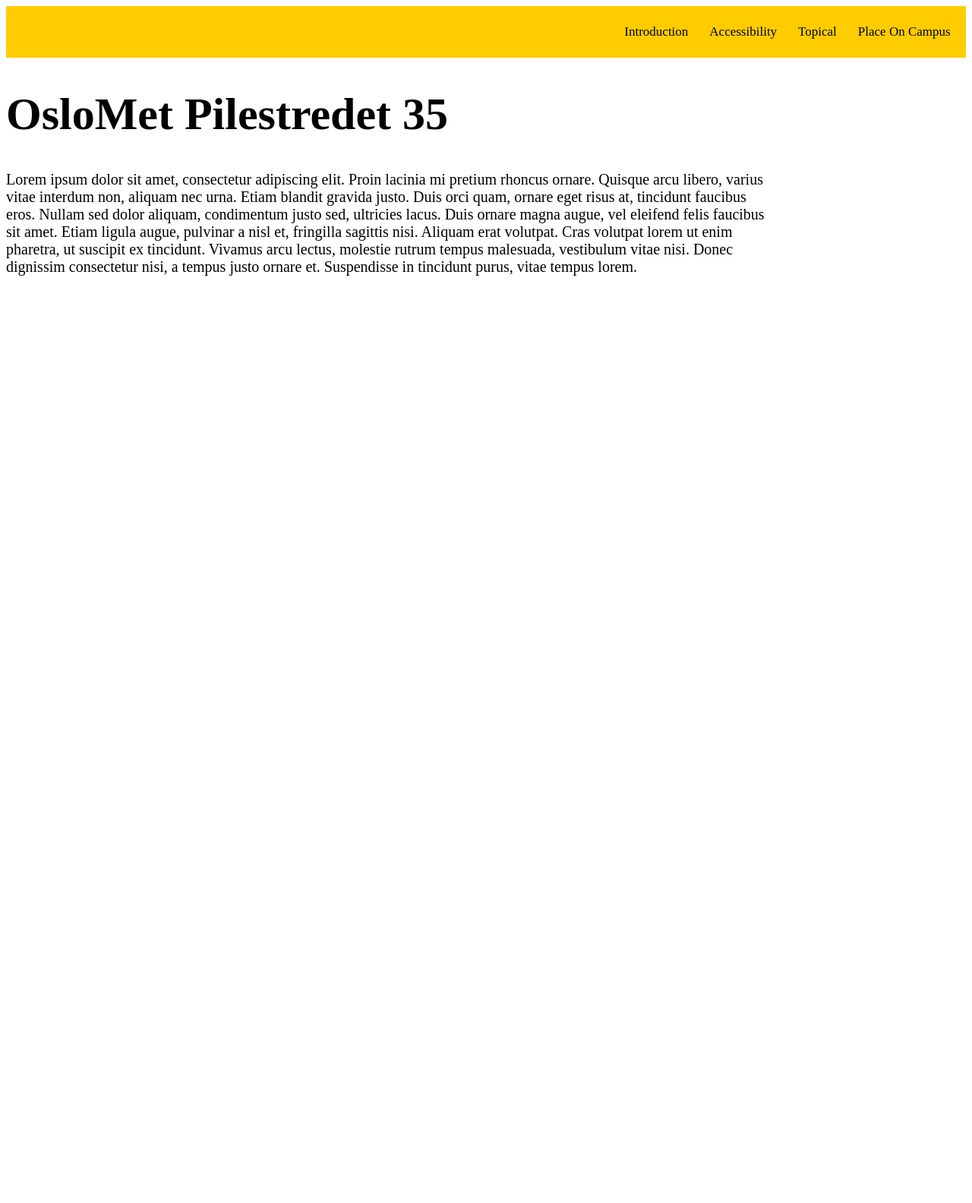
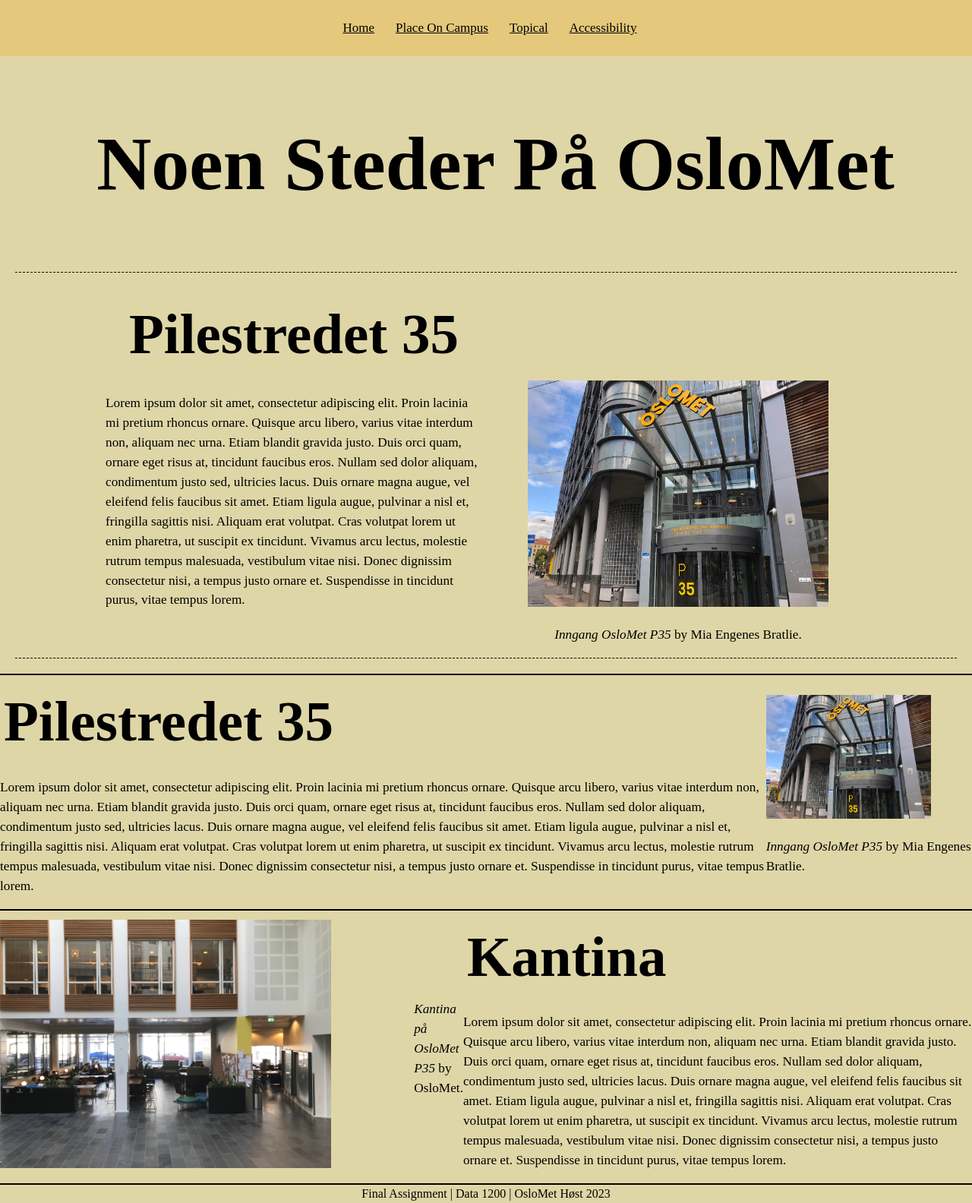
Before and after one commit to JakobOslomet/Eksamen, a plain HTML site: page PlaceOnCampus.html in a window 1280 px wide. Shown: the whole page at 76% size. Before the commit the page ends 800 px from the top, so only its background shows below. Drawn offline with Linux system fonts and the light colour scheme.

Commit message:
litt endringer

```diff
--- a/PlaceOnCampus.html
+++ b/PlaceOnCampus.html
@@ -1,31 +1,30 @@
 <!DOCTYPE html>
-<html>
+<html lang="en">
   <head>
     <title>Place On Campus</title>
-    <link rel="stylesheet" href="stylesheet.css">
-    <style>
-        h1{
-            font-family: 'Times New Roman', Times, serif;
-            font-size: 60px;
-        }
-        p{
-            font-family: 'Times New Roman', Times, serif;
-            font-size: 20px;
-            word-wrap: break-word;
-            width: 1000px;
-        }
-    </style>
+    <link rel="stylesheet" href="stylesheetPlaceOnCampus.css">
+    <meta name="viewport" content="width=device-width, initial-scale=1">
   </head>
   <body>
-    <div id="meny-bar-farge">
-        <div class="topnav">
+    <header>
+      <!-- TODO
+      samme menybar som på de andre sidene
+      -->
+      <nav class="topnav">
+        <a href="Introduction.html">Home</a>
         <a class="active" href="PlaceOnCampus.html">Place On Campus</a>
         <a href="Topical.html">Topical</a>
         <a href="Accessibility.html">Accessibility</a>
-            <a href="Introduction.html">Introduction</a>
+      </nav>
+    </header>
+    <div class="poc-row-container">
+      <h1>Noen Steder På OsloMet</h1>
     </div>
-    </div>
-    <h1>OsloMet Pilestredet 35</h1>
+    <div class="poc-row-container">
+      <div class="poc-row-grid2">
+        <div><h2>Pilestredet 35</h2></div>
+        <div></div>
+        <div class="text-left">
             <p>
               Lorem ipsum dolor sit amet, consectetur adipiscing elit. Proin lacinia mi pretium rhoncus ornare.
               Quisque arcu libero, varius vitae interdum non, aliquam nec urna. Etiam blandit gravida justo.
@@ -35,6 +34,56 @@
               ut suscipit ex tincidunt. Vivamus arcu lectus, molestie rutrum tempus malesuada, vestibulum vitae nisi.
               Donec dignissim consectetur nisi, a tempus justo ornare et. Suspendisse in tincidunt purus, vitae tempus lorem.
             </p>
+        </div>
+        <div>
+          <img src="bilder/oslomet_p35.jpeg" alt="OsloMet P35 inngang">
+          <p><cite>Inngang OsloMet P35</cite> by Mia Engenes Bratlie.</p>
+        </div>
+      </div>
+    </div>
 
+    <hr>
+    <div class="flex-container">
+      <div class="text fc-left">
+        <h2>Pilestredet 35</h2>
+          <p>
+            Lorem ipsum dolor sit amet, consectetur adipiscing elit. Proin lacinia mi pretium rhoncus ornare.
+            Quisque arcu libero, varius vitae interdum non, aliquam nec urna. Etiam blandit gravida justo.
+            Duis orci quam, ornare eget risus at, tincidunt faucibus eros. Nullam sed dolor aliquam, condimentum justo sed,
+            ultricies lacus. Duis ornare magna augue, vel eleifend felis faucibus sit amet. Etiam ligula augue,
+            pulvinar a nisl et, fringilla sagittis nisi. Aliquam erat volutpat. Cras volutpat lorem ut enim pharetra,
+            ut suscipit ex tincidunt. Vivamus arcu lectus, molestie rutrum tempus malesuada, vestibulum vitae nisi.
+            Donec dignissim consectetur nisi, a tempus justo ornare et. Suspendisse in tincidunt purus, vitae tempus lorem.
+          </p>
+      </div>
+      <div>
+        <img src="bilder/oslomet_p35.jpeg" alt="OsloMet P35 inngang">
+        <p><cite>Inngang OsloMet P35</cite> by Mia Engenes Bratlie.</p>
+      </div>
+    </div>
+    <hr>
+    <div class="flex-container">
+      <div>
+        <img src="bilder/KantineBilde1.jpeg" alt="Bilde av kantine">
+      </div>
+        <div class="bildetekst"><p><cite>Kantina på OsloMet P35</cite> by OsloMet.</p></div>
+
+      <div>
+        <h2>Kantina</h2>
+        <p>
+          Lorem ipsum dolor sit amet, consectetur adipiscing elit. Proin lacinia mi pretium rhoncus ornare.
+          Quisque arcu libero, varius vitae interdum non, aliquam nec urna. Etiam blandit gravida justo.
+          Duis orci quam, ornare eget risus at, tincidunt faucibus eros. Nullam sed dolor aliquam, condimentum justo sed,
+          ultricies lacus. Duis ornare magna augue, vel eleifend felis faucibus sit amet. Etiam ligula augue,
+          pulvinar a nisl et, fringilla sagittis nisi. Aliquam erat volutpat. Cras volutpat lorem ut enim pharetra,
+          ut suscipit ex tincidunt. Vivamus arcu lectus, molestie rutrum tempus malesuada, vestibulum vitae nisi.
+          Donec dignissim consectetur nisi, a tempus justo ornare et. Suspendisse in tincidunt purus, vitae tempus lorem.
+        </p>
+      </div>
+    </div>
+    <hr>
+    <footer>
+      Final Assignment | Data 1200 | OsloMet Høst 2023
+    </footer>
   </body>
 </html>
--- a/Stylesheet.css
+++ b/Stylesheet.css
@@ -1,8 +1,11 @@
 .topnav {
+    background-color: rgb(255, 204, 0);
     overflow: hidden;
     margin: auto;
-    width: 99%;
+    width: 100%;
     padding: 5px;
+    position: fixed;
+    top: 0;
   }
   .topnav a {
     float: right;
@@ -26,7 +29,4 @@
     float: left;
     background-color: transparent;
   }
-  #meny-bar-farge{
-    background-color: rgb(255, 204, 0);
-  }
   /*Inspirert fra W3Schools https://www.w3schools.com/howto/howto_js_topnav.asp*/
--- /dev/null
+++ b/stylesheetPlaceOnCampus.css
@@ -0,0 +1,146 @@
+/* Lager en funskjon som heter topnav som vil være fundamentet til menybaren min
+jeg setter bakgrunnsfarge som gul,
+width som 100% for at den strekker seg over hele skjermen,
+padding er 5px for mellomrom mellom knapper,
+positsionen er sticky som gjør at den er på toppen av skjermen til en hver tid og h1 ikke forsvinner under menybaren,
+top er 0 som gjør at den alltid er helt på toppen av skjermen,
+display er flex som lar meg bestemme hvor jeg vil at innholdet mitt skal være,
+justify-content gjør at innholdet blir plassert i midten. */
+header{
+    background-color: rgb(228, 200, 123);
+    position: sticky;
+    top: 0;
+    width: 100%;
+    padding: 5px;
+}
+.topnav {
+    display: flex;
+    justify-content: center;
+  }
+  /* topnav a lar meg definere de enkelte knappene og de arver verdiene til topnav.
+  color gjør at skriften er svart,
+  text-algin gjør at teksten er i midten av sitt omeråde,
+  padding definerer hvor mye "tomt" rom det er rundt skriften,
+  og font-size sier hvor stor skriften er.  */
+  .topnav a {
+    color: black;
+    text-align: center;
+    padding: 19px 14px;
+    font-size: 17px;
+  }
+  /* Når du holder musepeker over en knapp skifter den farge til en mørkere gul. */
+  .topnav a:hover {
+    background-color: rgb(184, 150, 15);
+  }
+  /*Inspirert fra W3Schools https://www.w3schools.com/howto/howto_js_topnav.asp*/
+
+  /* I body har jeg satt margin til 0 sånn at bakgrunnsfargen går helt til enden av skjermen,
+  en font som er universal for hele siden,
+  og linje høyde sånn at teksten er lett leselig */
+body{
+    background-color: rgb(223, 214, 167);
+    margin: 0;
+    font-family: 'Times New Roman', Times, serif;
+    line-height: 1.5;
+    font-size: 16px;
+}
+/* h1 har en skrift størrelse på 100px. */
+h1{
+    font-size: 100px;
+    margin-left: 25px;
+}
+/* h2 har en skrift størrelse på 75px. */
+h2{
+    font-size: 75px;
+    margin: 5px;
+}
+/* font-size er 1.35vw som gjør at den justerer seg etter størrelsen på skjermen
+og teksten justerer seg etter størrelsen på skjermen og har en bredde på 600px */
+p{
+    font-size: 1.35vw;
+}
+/* hr lager en linje som er helt svart og har en høyde på 2px */
+hr{
+    color: black;
+    background-color: black;
+    margin: 0;
+    height: 2px;
+    border: 0;
+}
+/* footer blir satt i midten av skjermen */
+footer{
+    text-align: center;
+}
+
+.poc-row-container{
+    margin: 20px;
+    text-align: center;
+    border-bottom: dashed black 1px;
+}
+.poc-row-grid2{
+    display: grid;
+    grid-template-columns: 40% 40%;
+    column-gap: 10px;
+    justify-content: center;
+    justify-items: center;
+}
+/* Flex-container lager boxer som er ved siden av hverandre som kan innholde tekst, bilder eller annet */
+.flex-container{
+    align-items: center;
+    display: flex;
+    flex-wrap: nowrap;
+    box-sizing: border-box;
+    position: relative;
+}
+.fc-left {
+    align-items: center;
+}
+.fc-right {
+
+}
+.text-center{
+    text-align: center;
+}
+.text-left{
+    text-align: left;
+}
+.text-right{
+    text-align: right;
+}
+.bildetekst {
+    margin-top: 5px;
+}
+/* Bildet justerer seg etter størrelesen på vinduet og har en størrelse på 80% */
+img{
+    object-fit: cover;
+    height: auto;
+    width: 80%;
+}
+
+
+
+@media all and (max-width: 1000px) {
+    /* topnavn endrer seg til å være under hverandre istedet for ved siden av hverandre */
+    .topnav {
+        flex-direction: column;
+        padding: 0.7rem 0;
+    }
+    /* h1 endrer til en mindre størrelse */
+    h1{
+        font-size: 50px;
+    }
+    /* h2 endrer til en mindre størrelse */
+    h2{
+        font-size: 25px;
+    }
+    /* p tar mindre bredde av skjermen */
+    p{
+        width: 300px;
+    }
+    /* alt innhold i flex-container vil bli plassert under hverandre istedet for ved siden av hverandre */
+    .flex-container{
+        flex-wrap: wrap;
+        justify-content: center;
+        text-align: center;
+    }
+}
```
Also changed, not shown: bilder/KantineBilde1.jpeg (added), bilder/OsloMetFrydenlund.jpeg (added), bilder/OsloMetPS35.jpeg (added), bilder/oslomet_p35.jpeg (added), 2 other files. Lines whose indentation alone changed are shown as unchanged.
